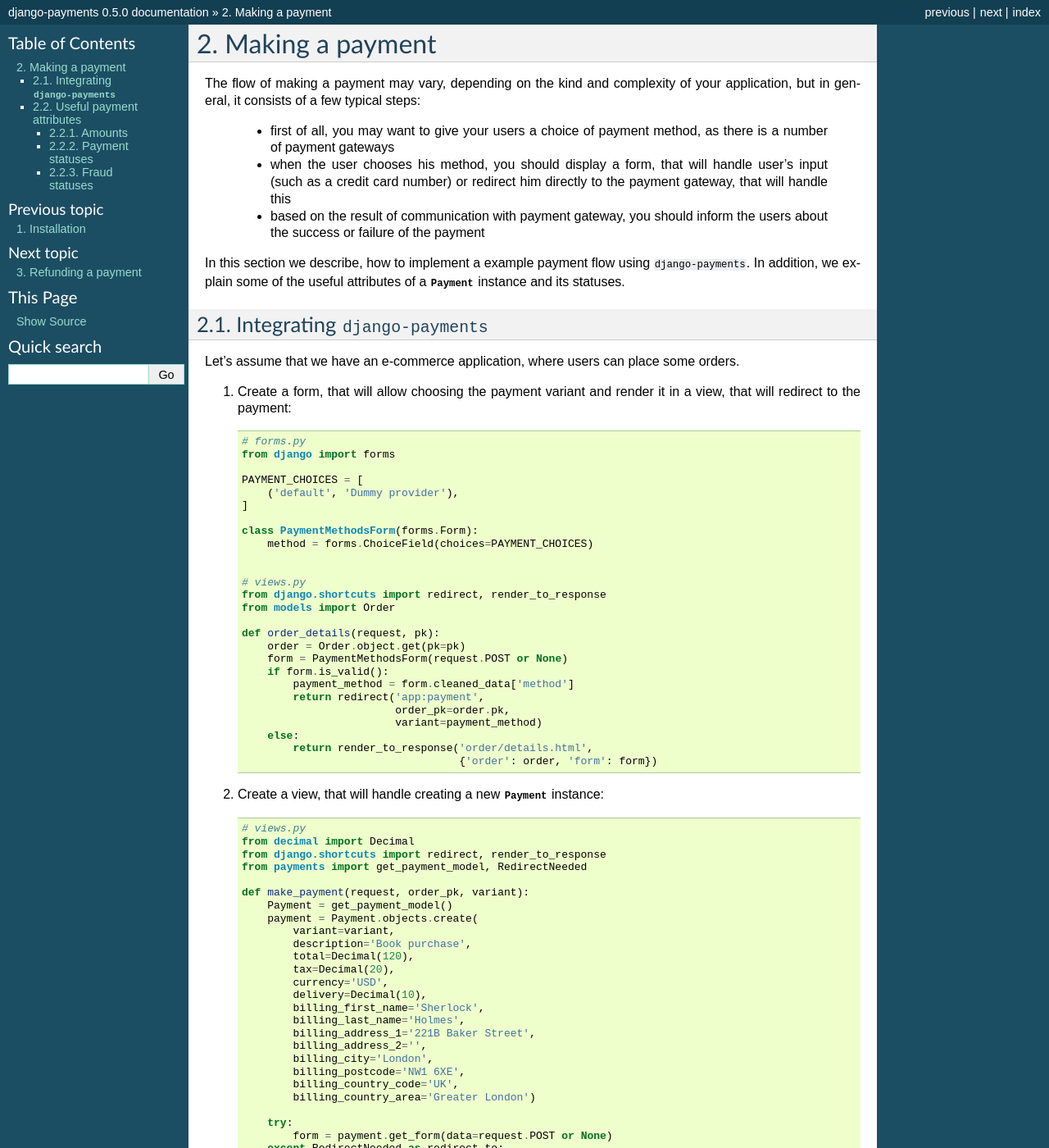
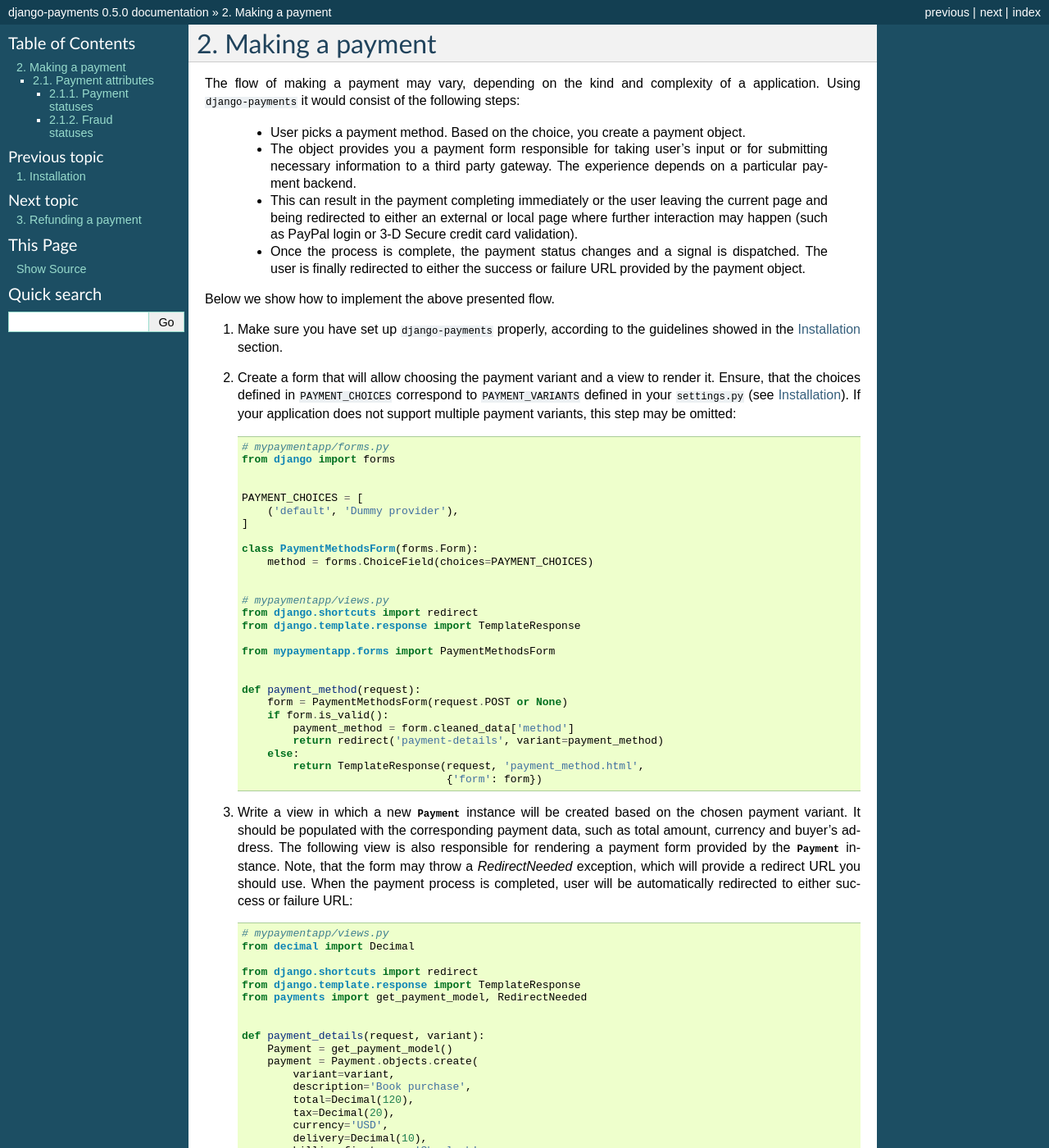
Before and after one commit to jazzband/django-payments, a Sphinx documentation site: the page built from doc/usage.rst, in a window 1280 px wide and 1400 px high. Shown: the whole window at 82% size. Built offline with Sphinx 7.4.7, drawn with Linux system fonts in a browser that asks for light colours; some of the changed text lies outside the part shown.

Commit message:
Correct usage and installation chapters

```diff
--- a/doc/usage.rst
+++ b/doc/usage.rst
@@ -1,57 +1,61 @@
 Making a payment
 ================
 
-The flow of making a payment may vary, depending on the kind and complexity of your application, but in general, it consists of a few typical steps:
+The flow of making a payment may vary, depending on the kind and complexity of a application. Using ``django-payments`` it would consist of the following steps:
 
-  * first of all, you may want to give your users a choice of payment method, as there is a number of payment gateways
-  * when the user chooses his method, you should display a form, that will handle user's input (such as a credit card number) or redirect him directly to the payment gateway, that will handle this
-  * based on the result of communication with payment gateway, you should inform the users about the success or failure of the payment
-
-In this section we describe, how to implement a example payment flow using ``django-payments``. In addition, we explain some of the useful attributes of a :class:`Payment` instance and its statuses.
+  * User picks a payment method. Based on the choice, you create a payment object.
+  * The object provides you a payment form responsible for taking user's input or for submitting necessary information to a third party gateway. The experience depends on a particular payment backend.
+  * This can result in the payment completing immediately or the user leaving the current page and being redirected to either an external or local page where further interaction may happen (such as PayPal login or 3-D Secure credit card validation).
+  * Once the process is complete, the payment status changes and a signal is dispatched. The user is finally redirected to either the success or failure URL provided by the payment object.
 
 
-Integrating ``django-payments``
-^^^^^^^^^^^^^^^^^^^^^^^^^^^^^^^
-Let's assume that we have an e-commerce application, where users can place some orders.
-
-#. Create a form, that will allow choosing the payment variant and render it in a view, that will redirect to the payment::
-
-    # forms.py
-    from django import forms
-
-    PAYMENT_CHOICES = [
-        ('default', 'Dummy provider'),
-    ]
-
-    class PaymentMethodsForm(forms.Form):
-        method = forms.ChoiceField(choices=PAYMENT_CHOICES)
+Below we show how to implement the above presented flow.
 
 
-    # views.py
-    from django.shortcuts import redirect, render_to_response
-    from models import Order
+#. Make sure you have set up ``django-payments`` properly, according to the guidelines showed in the :ref:`how-to-install` section.
 
-    def order_details(request, pk):
-        order = Order.object.get(pk=pk)
-        form = PaymentMethodsForm(request.POST or None)
-        if form.is_valid():
-            payment_method = form.cleaned_data['method']
-            return redirect('app:payment',
-                            order_pk=order.pk,
-                            variant=payment_method)
-        else:
-            return render_to_response('order/details.html',
-                                      {'order': order, 'form': form})
+#. Create a form that will allow choosing the payment variant and a view to render it. Ensure, that the choices defined in ``PAYMENT_CHOICES`` correspond to ``PAYMENT_VARIANTS`` defined in your ``settings.py`` (see :ref:`how-to-install`). If your application does not support multiple payment variants, this step may be omitted::
+
+      # mypaymentapp/forms.py
+      from django import forms
 
 
-#. Create a view, that will handle creating a new :class:`Payment` instance::
+      PAYMENT_CHOICES = [
+          ('default', 'Dummy provider'),
+      ]
 
-      # views.py
+      class PaymentMethodsForm(forms.Form):
+          method = forms.ChoiceField(choices=PAYMENT_CHOICES)
+
+
+      # mypaymentapp/views.py
+      from django.shortcuts import redirect
+      from django.template.response import TemplateResponse
+
+      from mypaymentapp.forms import PaymentMethodsForm
+
+
+      def payment_method(request):
+          form = PaymentMethodsForm(request.POST or None)
+          if form.is_valid():
+              payment_method = form.cleaned_data['method']
+              return redirect('payment-details', variant=payment_method)
+          else:
+              return TemplateResponse(request, 'payment_method.html',
+                                      {'form': form})
+
+
+#. Write a view in which a new :class:`Payment` instance will be created based on the chosen payment variant. It should be populated with the corresponding payment data, such as total amount, currency and buyer's address. The following view is also responsible for rendering a payment form provided by the :class:`Payment` instance. Note, that the form may throw a `RedirectNeeded` exception, which will provide a redirect URL you should use. When the payment process is completed, user will be automatically redirected to either success or failure URL::
+
+      # mypaymentapp/views.py
       from decimal import Decimal
-      from django.shortcuts import redirect, render_to_response
+
+      from django.shortcuts import redirect
+      from django.template.response import TemplateResponse
       from payments import get_payment_model, RedirectNeeded
 
-      def make_payment(request, order_pk, variant):
+
+      def payment_details(request, variant):
           Payment = get_payment_model()
           payment = Payment.objects.create(
               variant=variant,
@@ -68,29 +72,28 @@
               billing_postcode='NW1 6XE',
               billing_country_code='UK',
               billing_country_area='Greater London')
-
           try:
               form = payment.get_form(data=request.POST or None)
           except RedirectNeeded as redirect_to:
               return redirect(str(redirect_to))
-          except Exception:
-              payment.change_status('error')
-              return redirect('order:details', pk=order.pk)
-
-          template = 'order/payment/%s.html' % variant
-          return render_to_response(request, template,
-                                    {'form': form, 'payment': payment})
+          return TemplateResponse(request, 'payment.html',
+                                  {'form': form, 'payment': payment})
 
 
+#. Prepare a template that displays the form using its *action* and *method*:
 
-Useful payment attributes
-^^^^^^^^^^^^^^^^^^^^^^^^^
-Below we present some of the useful attributes that are provided by the :class:`Payment` instances.
+   .. code-block:: html
+
+      <!-- templates/payment.html -->
+      <form action="{{ form.action }}" method="{{ form.method }}">
+          {{ form.as_p }}
+          <p><input type="submit" value="Proceed" /></p>
+      </form>
 
 
-Amounts
--------
-The :class:`Payment` instance provides two fields that let you check the total charged amount and the amount actually captured::
+Payment attributes
+^^^^^^^^^^^^^^^^^^
+The :class:`Payment` instance provides fields that let you check the total charged amount and the amount actually captured::
 
       >>> payment.total
       Decimal('181.38')
```
Also changed, not shown: doc/install.rst (+3 -32 lines).
